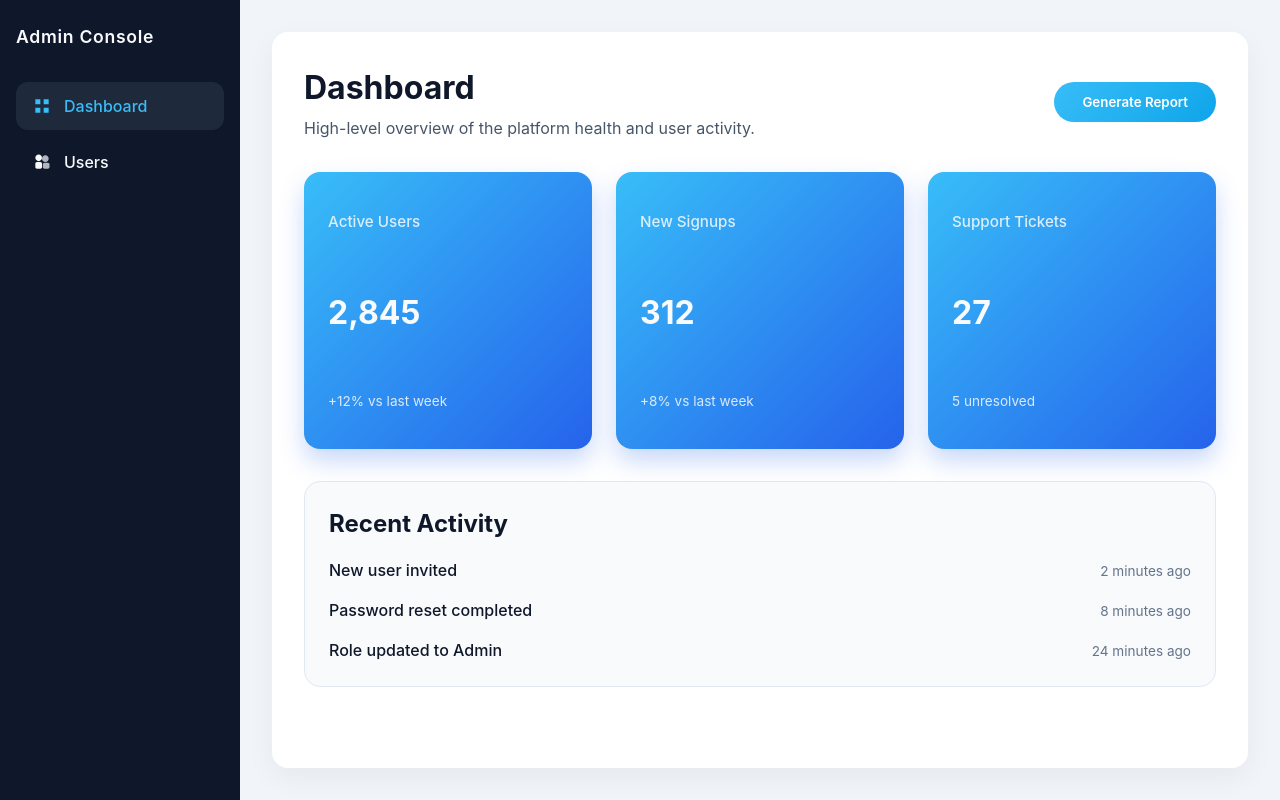
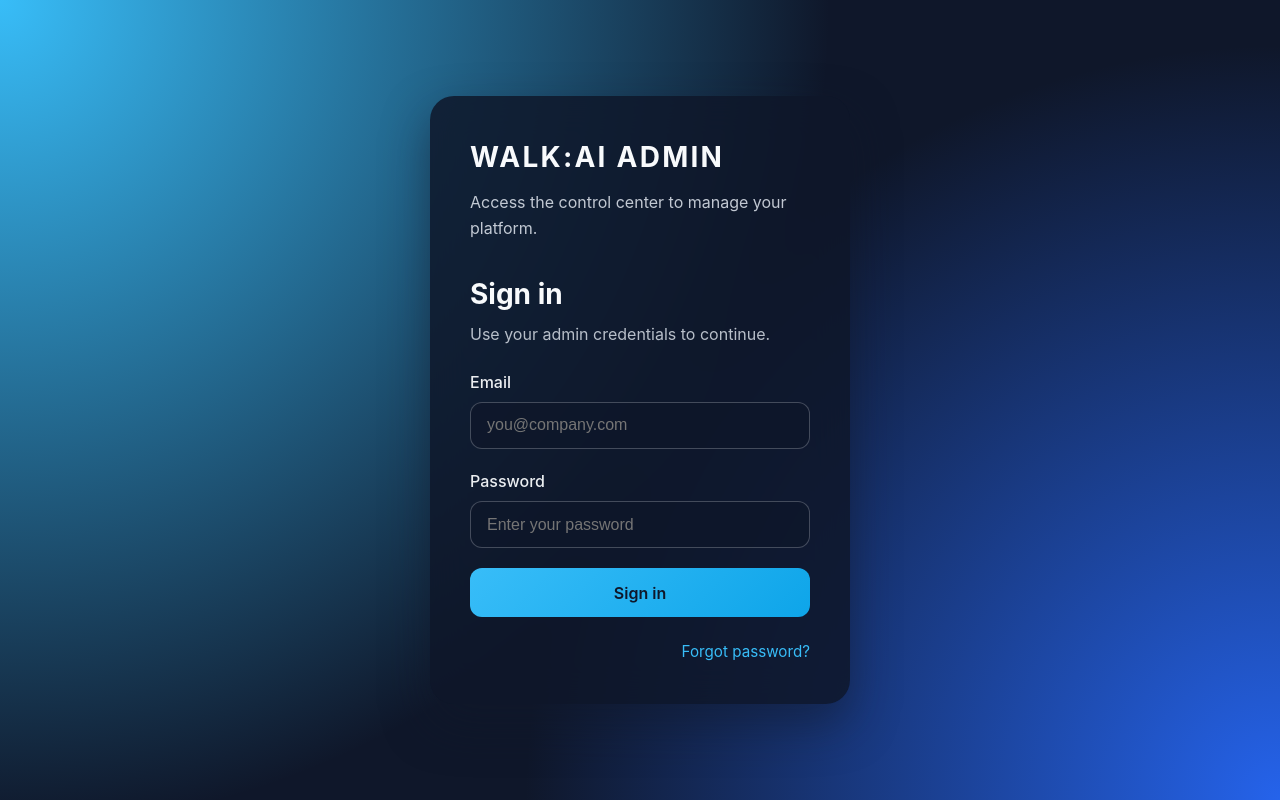
Before and after one commit to saguirregaray1/walkai-client, a React (Vite) app: page /login in a window 1280 px wide. Before the commit this address led to /. Built offline with nearby package versions, Linux system fonts and the light colour scheme.

Commit message:
feat #47: adding login screen

```diff
--- a/src/App.jsx
+++ b/src/App.jsx
@@ -1,16 +1,19 @@
 import { Navigate, Route, Routes } from 'react-router-dom'
 import AdminLayout from './layouts/AdminLayout'
 import Dashboard from './pages/Dashboard'
+import Login from './pages/Login'
 import Users from './pages/Users'
 
 const App = () => {
   return (
     <Routes>
+      <Route path="/login" element={<Login />} />
       <Route element={<AdminLayout />}>
         <Route index element={<Dashboard />} />
         <Route path="users" element={<Users />} />
         <Route path="*" element={<Navigate to="/" replace />} />
       </Route>
+      <Route path="*" element={<Navigate to="/" replace />} />
     </Routes>
   )
 }
--- /dev/null
+++ b/src/layouts/AuthLayout.jsx
@@ -0,0 +1,22 @@
+import PropTypes from 'prop-types'
+import styles from './AuthLayout.module.css'
+
+const AuthLayout = ({ children }) => {
+  return (
+    <div className={styles.container}>
+      <section className={styles.card}>
+        <div className={styles.branding}>
+          <h1>Walk:AI Admin</h1>
+          <p>Access the control center to manage your platform.</p>
+        </div>
+        <div className={styles.content}>{children}</div>
+      </section>
+    </div>
+  )
+}
+
+AuthLayout.propTypes = {
+  children: PropTypes.node.isRequired,
+}
+
+export default AuthLayout
--- /dev/null
+++ b/src/layouts/AuthLayout.module.css
@@ -0,0 +1,52 @@
+.container {
+  min-height: 100vh;
+  display: flex;
+  justify-content: center;
+  align-items: center;
+  background: radial-gradient(circle at top left, #38bdf8 0%, transparent 55%),
+    radial-gradient(circle at bottom right, #2563eb 0%, transparent 50%),
+    #0f172a;
+  padding: 2rem;
+}
+
+.card {
+  width: min(420px, 100%);
+  backdrop-filter: blur(18px);
+  background: rgba(15, 23, 42, 0.85);
+  border-radius: 1.5rem;
+  padding: 2.5rem;
+  color: #f8fafc;
+  display: flex;
+  flex-direction: column;
+  gap: 2rem;
+  box-shadow: 0 20px 45px rgba(15, 23, 42, 0.5);
+}
+
+.branding h1 {
+  margin: 0;
+  font-size: 1.75rem;
+  letter-spacing: 0.08em;
+  text-transform: uppercase;
+}
+
+.branding p {
+  margin: 0.75rem 0 0;
+  color: rgba(226, 232, 240, 0.85);
+  line-height: 1.6;
+}
+
+.content {
+  display: flex;
+  flex-direction: column;
+  gap: 1.5rem;
+}
+
+@media (max-width: 520px) {
+  .card {
+    padding: 2rem;
+  }
+
+  .branding h1 {
+    font-size: 1.5rem;
+  }
+}
--- /dev/null
+++ b/src/pages/Login.jsx
@@ -0,0 +1,75 @@
+import { useState } from 'react'
+import { Link, useNavigate } from 'react-router-dom'
+import AuthLayout from '../layouts/AuthLayout'
+import styles from './Login.module.css'
+
+const Login = () => {
+  const [formState, setFormState] = useState({ email: '', password: '' })
+  const [isSubmitting, setIsSubmitting] = useState(false)
+  const navigate = useNavigate()
+
+  const handleChange = (event) => {
+    const { name, value } = event.target
+    setFormState((prev) => ({ ...prev, [name]: value }))
+  }
+
+  const handleSubmit = (event) => {
+    event.preventDefault()
+    setIsSubmitting(true)
+
+    window.setTimeout(() => {
+      setIsSubmitting(false)
+      // TODO: replace with real authentication when backend is ready
+      navigate('/', { replace: true })
+    }, 1200)
+  }
+
+  return (
+    <AuthLayout>
+      <div className={styles.header}>
+        <h2>Sign in</h2>
+        <p>Use your admin credentials to continue.</p>
+      </div>
+
+      <form className={styles.form} onSubmit={handleSubmit}>
+        <label htmlFor="email">
+          <span>Email</span>
+          <input
+            id="email"
+            name="email"
+            type="email"
+            autoComplete="email"
+            placeholder="you@company.com"
+            value={formState.email}
+            onChange={handleChange}
+            required
+          />
+        </label>
+
+        <label htmlFor="password">
+          <span>Password</span>
+          <input
+            id="password"
+            name="password"
+            type="password"
+            autoComplete="current-password"
+            placeholder="Enter your password"
+            value={formState.password}
+            onChange={handleChange}
+            required
+          />
+        </label>
+
+        <button type="submit" disabled={isSubmitting}>
+          {isSubmitting ? 'Signing in…' : 'Sign in'}
+        </button>
+      </form>
+
+      <footer className={styles.footer}>
+        <Link to="/forgot-password">Forgot password?</Link>
+      </footer>
+    </AuthLayout>
+  )
+}
+
+export default Login
--- /dev/null
+++ b/src/pages/Login.module.css
@@ -0,0 +1,82 @@
+.header {
+  display: flex;
+  flex-direction: column;
+  gap: 0.4rem;
+}
+
+.header h2 {
+  margin: 0;
+  font-size: 1.75rem;
+}
+
+.header p {
+  margin: 0;
+  color: rgba(226, 232, 240, 0.8);
+}
+
+.form {
+  display: flex;
+  flex-direction: column;
+  gap: 1.25rem;
+}
+
+.form label {
+  display: flex;
+  flex-direction: column;
+  gap: 0.5rem;
+  font-weight: 500;
+  color: rgba(248, 250, 252, 0.95);
+}
+
+.form input {
+  border: 1px solid rgba(226, 232, 240, 0.25);
+  border-radius: 0.75rem;
+  padding: 0.85rem 1rem;
+  font-size: 1rem;
+  background: rgba(15, 23, 42, 0.7);
+  color: #f8fafc;
+  transition: border 0.2s ease, box-shadow 0.2s ease;
+}
+
+.form input:focus-visible {
+  outline: none;
+  border-color: #38bdf8;
+  box-shadow: 0 0 0 4px rgba(56, 189, 248, 0.15);
+}
+
+.form button {
+  border: none;
+  border-radius: 0.75rem;
+  padding: 0.9rem 1rem;
+  font-size: 1rem;
+  font-weight: 600;
+  background: linear-gradient(135deg, #38bdf8 0%, #0ea5e9 100%);
+  color: #0f172a;
+  cursor: pointer;
+  transition: transform 0.2s ease, box-shadow 0.2s ease, opacity 0.2s ease;
+}
+
+.form button:hover:not(:disabled) {
+  transform: translateY(-1px);
+  box-shadow: 0 12px 25px rgba(14, 165, 233, 0.4);
+}
+
+.form button:disabled {
+  opacity: 0.7;
+  cursor: progress;
+}
+
+.footer {
+  display: flex;
+  justify-content: flex-end;
+}
+
+.footer a {
+  font-size: 0.95rem;
+  color: #38bdf8;
+  text-decoration: none;
+}
+
+.footer a:hover {
+  text-decoration: underline;
+}
```
